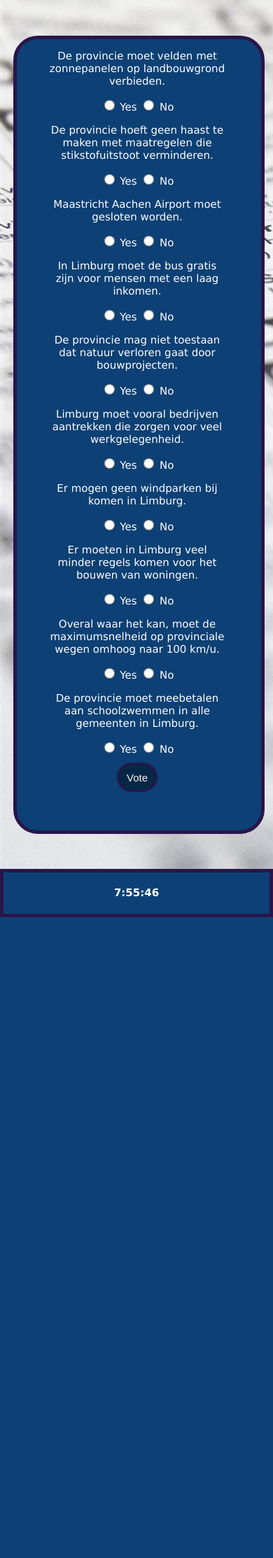
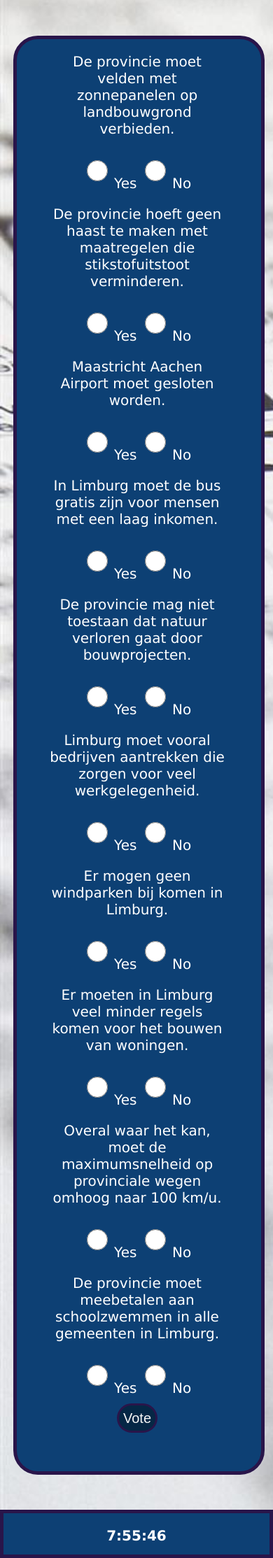
Before and after one commit to Max-Scholten/Project2, a PHP site: page /questionnaire.php in a window 390 px wide. Shown: the part 74-2301 px from the top of the page at 70% size. Before the commit the page ends 1385 px from the top, so only its background shows below. Run offline with PHP 8.4, Linux system fonts and the light colour scheme; a user stored in the database is signed in; data comes from the database, SQL or seed files in the repository.

Commit message:
phone @media changes

```diff
--- a/css/question.css
+++ b/css/question.css
@@ -231,16 +231,19 @@ footer{
         padding-right: 50px;
 
     }
+    label{
+        height: 30px;
+    }
 
     input{
-        height: 15px;
-        width: 15px;
+        height: 50px;
+        width: 30px;
     }
 
     #vote{
         height: 5vh;
         width: 15vw;
-        font-size: 15px;
+        font-size: 20px;
     }
 
     #bt{
@@ -253,7 +256,7 @@ footer{
     }
 
     form{
-        font-size: 15px;
+        font-size: 20px;
 
     }
 
@@ -261,7 +264,7 @@ footer{
         grid-area: tekst;
         background-color: rgb(190, 190, 190);
         text-align: center;
-        font-size: 15px;
+        font-size: 20px;
         min-height: 35vh;
         width: 61vw;
         border: solid rgb(41, 21, 74) 5px;
@@ -276,7 +279,7 @@ footer{
 
     #txt{
         font-weight: bold;
-        font-size: 15px;
+        font-size: 20px;
         color: rgb(255, 255, 255);
         text-align: center;
         padding-top: 20px;
```
